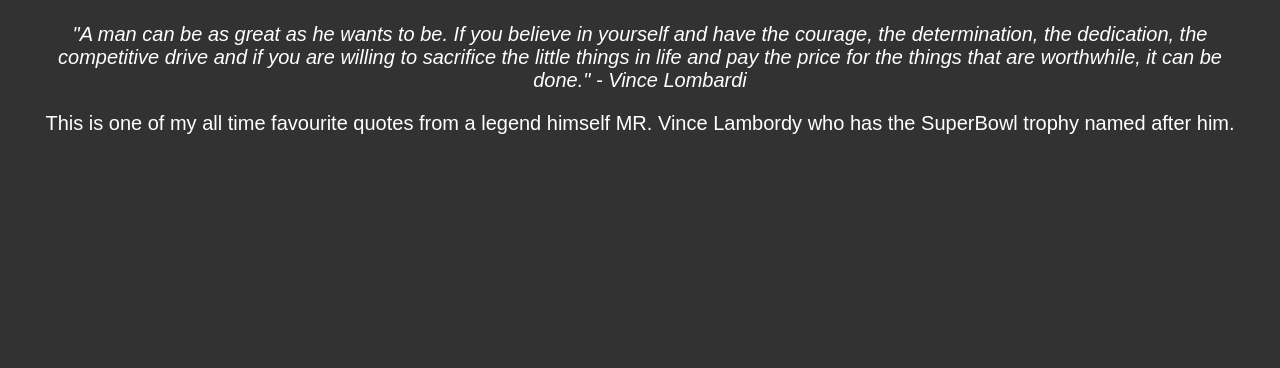
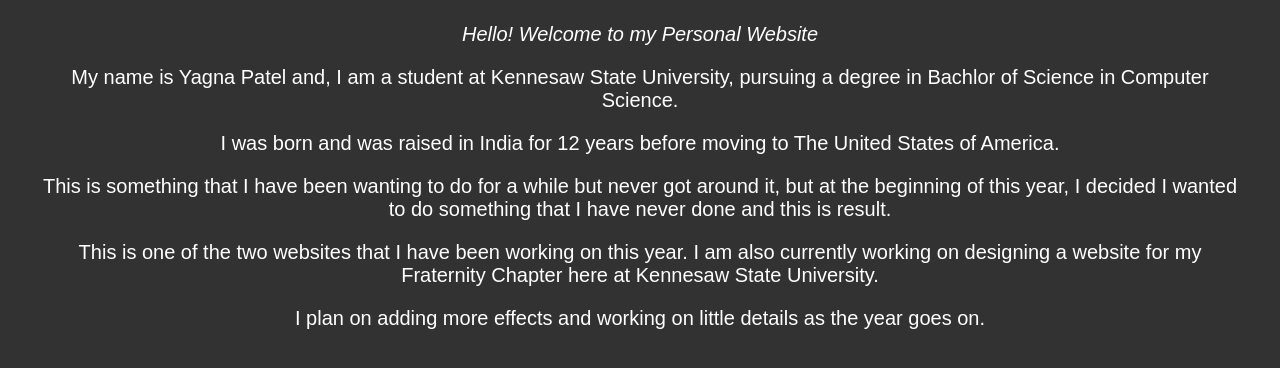
Before and after one commit to YagnaPatel08/YagnaPatel08, a plain HTML site: page index.html in a window 1280 px wide. Shown: the part 54-422 px from the top of the page. Drawn offline with Linux system fonts and the light colour scheme.

Commit message:
Update index.html

```diff
--- a/index.html
+++ b/index.html
@@ -15,23 +15,28 @@ hr.new4 {
 <body>
 
   <div class="tab">
-    Yagna Patel
     <button class="tablinks" onclick="openTab(event, 'Aboutme')">About me</button>
     <button class="tablinks" onclick="openTab(event, 'Volunteering')">Volunteering</button>
     <button class="tablinks" onclick="openTab(event, 'Skills')">Skills</button>
     <button class="tablinks" onclick="openTab(event, 'Experience')">Experience</button>
+    <a> Yagna Patel</a>
   </div>
 
 
     <div id="Aboutme" class="tabcontent" style="display:block">
     <center>
-      <i> <p>"A man can be as great as he wants to be. If you believe in yourself and have the courage, the determination, the dedication, the competitive drive and if you are willing to sacrifice the little things in life and pay the price for the things that are worthwhile, it can be done." - Vince Lombardi</p></i>
-    <p> This is one of my all time favourite quotes from a legend himself MR. Vince Lambordy who has the SuperBowl trophy named after him.  </p>
+      <i><p class="ex1"> Hello! Welcome to my Personal Website</p></i>
+        <p class="ex1">My name is Yagna Patel and, I am a student at Kennesaw State University, pursuing a degree in Bachlor of Science in Computer Science.  </p>
+        <p> I was born and was raised in India for 12 years before moving to The United States of America.</p>
+        <p> This is something that I have been wanting to do for a while but never got around it, but at the beginning of this year, I decided I wanted to do something that I have never done and this is result. </p>
+        <p> This is one of the two websites that I have been working on this year. I am also currently working on designing a website for my Fraternity Chapter here at Kennesaw State University.</p>
+        <p> I plan on adding more effects and working on little details as the year goes on. </p>
+
     </center>
     </div>
     <div id="Volunteering" class="tabcontent" style="display:none">
 
-     <center><p>Light the Night (Atlanta)</p>
+     <center><p class="ex1">Light the Night (Atlanta)</p>
       <p>Gold rush Parade (Villa Rica)</p>
       <p>BAPS Organization & Charity</p>
       <p>Books for Africa(Atlanta)</p>
```
